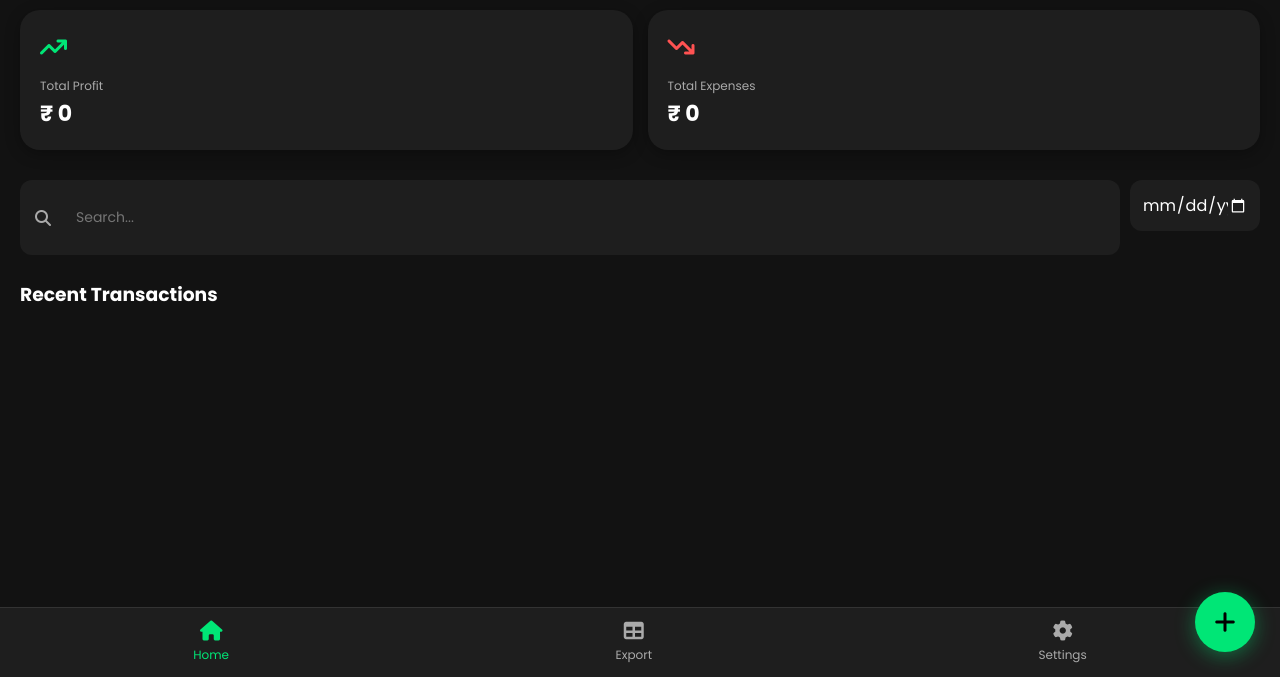
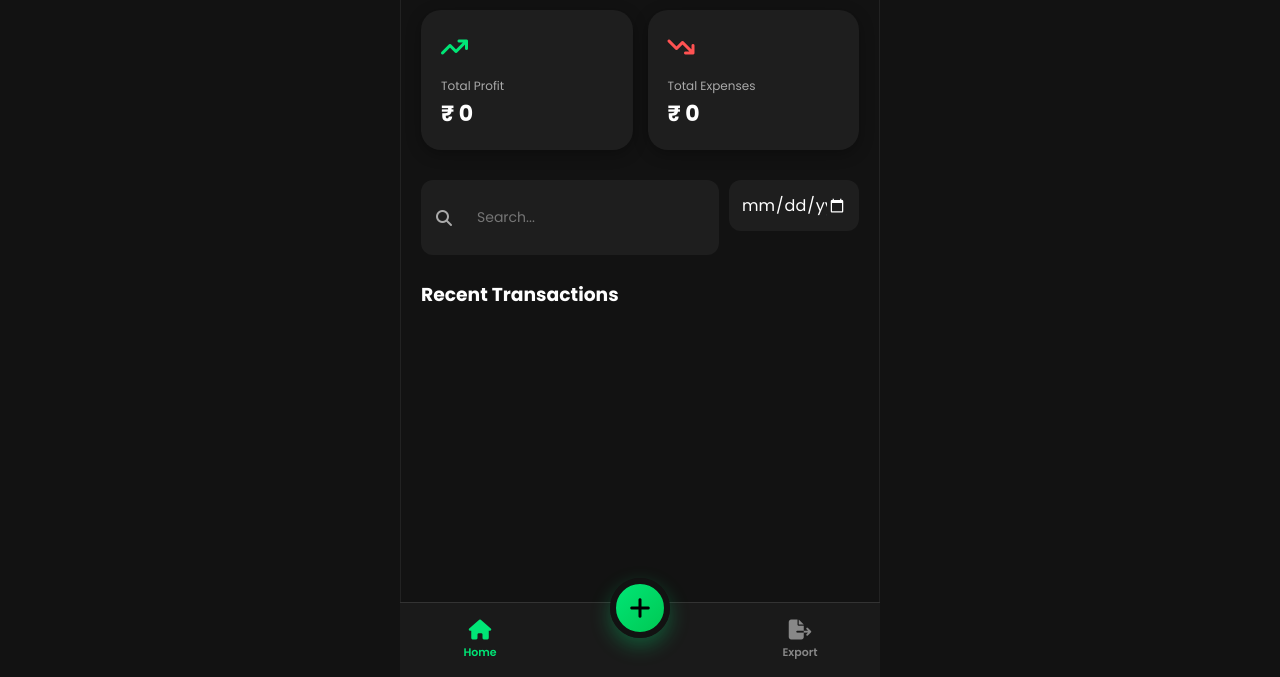
Before and after one commit to sjkaran/biz_track_webapp, a plain HTML site: page index.html in a window 1280 px wide. Shown: the part 123-800 px from the top of the page. Drawn offline with Linux system fonts and the light colour scheme.

Commit message:
bottom nav updated

```diff
--- a/index.html
+++ b/index.html
@@ -53,9 +53,6 @@
         <div class="transaction-list" id="transactionList">
             </div>
 
-        <button class="fab-btn" onclick="openAddModal()">
-            <i class="fa-solid fa-plus"></i>
-        </button>
     </section>
 
 
@@ -126,13 +123,16 @@
             <i class="fa-solid fa-house"></i>
             <span>Home</span>
         </button>
+
+        <div class="fab-wrapper">
+            <button class="main-fab" onclick="openAddModal()">
+                <i class="fa-solid fa-plus"></i>
+            </button>
+        </div>
+
         <button class="nav-btn" onclick="showPage('exportSection', this)">
-            <i class="fa-solid fa-table"></i>
+            <i class="fa-solid fa-file-export"></i>
             <span>Export</span>
-        </button>
-        <button class="nav-btn" onclick="showPage('settingsSection', this)">
-            <i class="fa-solid fa-gear"></i>
-            <span>Settings</span>
         </button>
     </nav>
 
--- a/style.css
+++ b/style.css
@@ -20,9 +20,16 @@ body {
     background-color: var(--bg-color);
     color: var(--text-primary);
     padding: 20px;
-    padding-bottom: 80px; /* Space for FAB */
-    /* Mobile optimization */
+    padding-bottom: 90px;
     -webkit-tap-highlight-color: transparent;
+
+    /* NEW: Lock width to mobile size */
+    max-width: 480px;
+    margin: 0 auto;
+    position: relative;
+    min-height: 100vh;
+    border-left: 1px solid #222;
+    border-right: 1px solid #222;
 }
 
 /* --- HEADER --- */
@@ -263,35 +270,70 @@ input, select {
     margin-top: 10px;
 }
 
-/* --- BOTTOM NAVIGATION --- */
+/* --- PERFECTED BOTTOM NAV --- */
 .bottom-nav {
     position: fixed;
     bottom: 0;
-    left: 0;
     width: 100%;
-    height: 70px;
-    background-color: #1e1e1e;
-    display: flex;
-    justify-content: space-around;
+    max-width: 480px; /* Must match body max-width */
+    height: 75px;
+    background-color: #1a1a1a;
+    display: grid;
+    grid-template-columns: 1fr 1fr 1fr; /* Changed from 4 to 3 perfect columns */
     align-items: center;
     border-top: 1px solid #333;
-    z-index: 90; /* Behind Modal (200), Above Content */
+    z-index: 100;
+
+    /* Center it on your computer screen */
+    left: 50%;
+    transform: translateX(-50%);
+}
+
+.fab-wrapper {
+    position: relative;
+    display: flex;
+    justify-content: center;
+    align-items: center;
+    height: 100%;
+}
+
+.main-fab {
+    position: absolute;
+    top: -25px; /* Lifts it exactly halfway up */
+    width: 60px;
+    height: 60px;
+    background: linear-gradient(135deg, #00e676, #00c853);
+    border-radius: 50%;
+    border: 6px solid #121212; /* Creates a clean cut-out gap */
+    color: black;
+    font-size: 24px;
+    box-shadow: 0 8px 20px rgba(0, 230, 118, 0.3);
+    cursor: pointer;
+    display: flex;
+    align-items: center;
+    justify-content: center;
+    transition: transform 0.2s;
+    z-index: 101;
+}
+
+.main-fab:active {
+    transform: scale(0.9);
 }
 
 .nav-btn {
     background: none;
     border: none;
-    color: var(--text-secondary);
+    color: #888;
+    font-size: 11px;
+    font-weight: 600;
     display: flex;
     flex-direction: column;
     align-items: center;
-    gap: 5px;
-    font-size: 12px;
-    cursor: pointer;
+    gap: 4px;
 }
+
 .nav-btn i { font-size: 20px; }
-
-.nav-btn.active-nav { color: var(--accent-green); }
+.active-nav { color: #00e676; }
 
 /* --- EXPORT TABLE (Excel Style) --- */
 .table-container {
```
